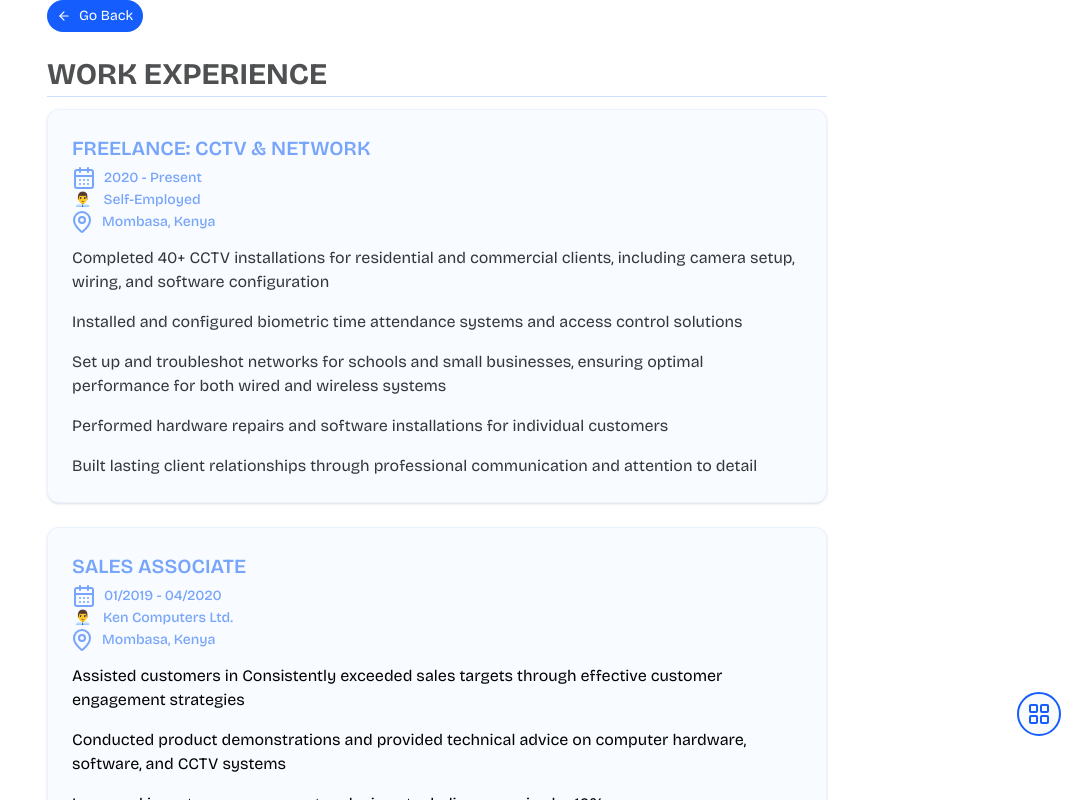
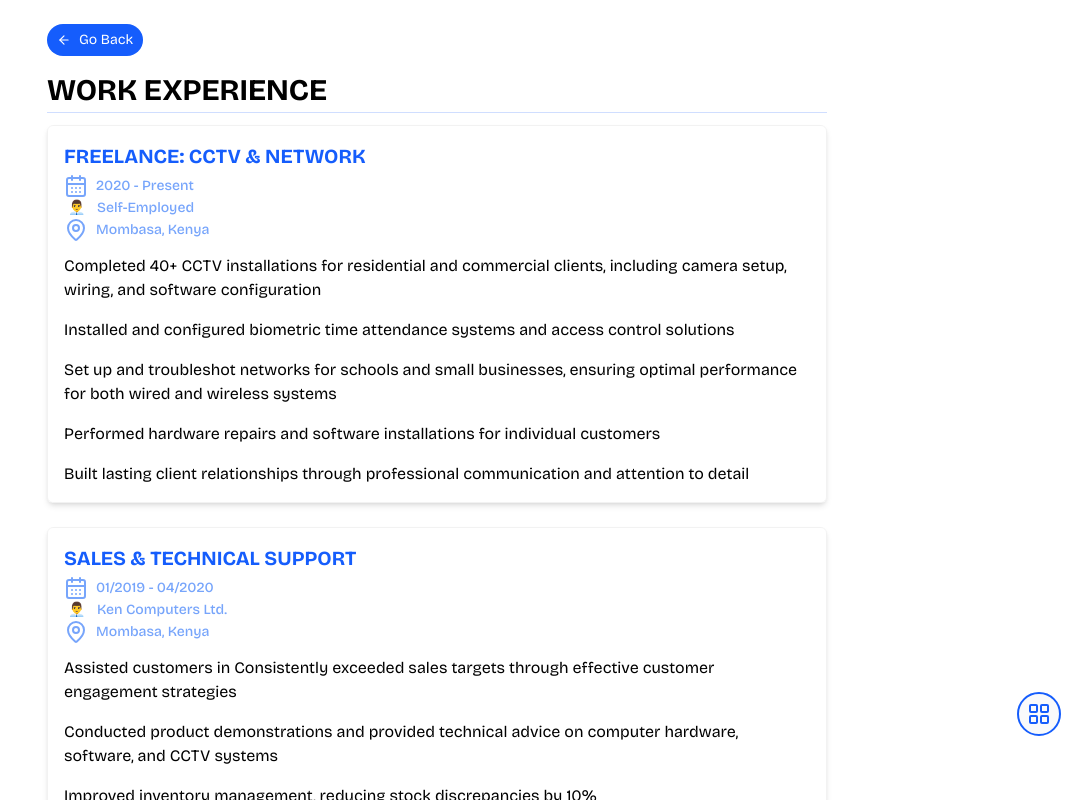
Before and after one commit to cmotanya/dev-portfolio, a Next.js app: page /resume in a window 1280 px wide. Shown: the top 800 px of the page, without its empty margins (203-1280 px from the left). Built offline with nearby package versions, Linux system fonts and the light colour scheme.

Commit message:
refactor: Integrate resume data structure and enhance Work Experience section in Resume component

```diff
--- /dev/null
+++ b/app/data/resume.tsx
@@ -0,0 +1,34 @@
+import { CalendarDays, MapPin } from "lucide-react";
+
+export const resumeCV = [
+  {
+    id: 1,
+    title: "FREELANCE: CCTV & Network",
+    company: "Self-Employed",
+    location: "Mombasa, Kenya",
+    date: "2020 - Present",
+    icon: { iconDate: <CalendarDays />, iconLocation: <MapPin /> },
+    description: [
+      "Completed 40+ CCTV installations for residential and commercial clients, including camera setup, wiring, and software configuration",
+      "Installed and configured biometric time attendance systems and access control solutions",
+      "Set up and troubleshot networks for schools and small businesses, ensuring optimal performance for both wired and wireless systems",
+      "Performed hardware repairs and software installations for individual customers",
+      "Built lasting client relationships through professional communication and attention to detail",
+    ],
+  },
+  {
+    id: 2,
+    title: "Sales & Technical Support",
+    company: "Ken Computers Ltd.",
+    location: "Mombasa, Kenya",
+    icon: { iconDate: <CalendarDays />, iconLocation: <MapPin /> },
+    date: " 01/2019 - 04/2020",
+    description: [
+      "Assisted customers in Consistently exceeded sales targets through effective customer engagement strategies",
+      "Conducted product demonstrations and provided technical advice on computer hardware, software, and CCTV systems",
+      "Improved inventory management, reducing stock discrepancies by 10%",
+      "Received recognition for exceptional customer service and satisfaction",
+      "Collaborated with team members to achieve collective sales goals",
+    ],
+  },
+];
--- a/app/resume/page.tsx
+++ b/app/resume/page.tsx
@@ -1,9 +1,10 @@
 "use client";
 
 import { cn } from "@/lib/utils";
-import { ArrowLeft, CalendarDays, MapPin } from "lucide-react";
+import { ArrowLeft } from "lucide-react";
 import { useRouter } from "next/navigation";
 import { useEffect, useState } from "react";
+import { resumeCV } from "../data/resume";
 
 export default function Resume() {
   const [isLoading, setIsLoading] = useState(true);
@@ -31,7 +32,7 @@ export default function Resume() {
     <section className="mx-auto">
       <button
         onClick={handleClick}
-        className="bg-primary text-background fixed z-50 -mt-6 flex items-center gap-2 rounded-full px-2.5 py-1.5 outline-offset-2 transition-all ease-in-out active:outline-2"
+        className="bg-primary text-background fixed z-50 flex items-center gap-2 rounded-full px-2.5 py-1.5 outline-offset-2 transition-all ease-in-out active:outline-2"
       >
         <ArrowLeft size={14} /> <span className="text-sm">Go Back</span>
       </button>
@@ -39,105 +40,48 @@ export default function Resume() {
       {/* Work Experience */}
       <div
         className={cn(
-          "transform-all mt-8 duration-300 ease-in-out",
+          "transform-all mt-12 duration-300 ease-in-out",
           isLoading ? "scale-[98%] blur-sm" : "blur-0 scale-100",
         )}
       >
-        <h2 className="border-primary/20 text-textColor/70 mb-3 border-b pb-1 text-3xl font-bold">
+        <h2 className="border-primary/20 mb-3 border-b pb-1 text-3xl font-bold">
           WORK EXPERIENCE
         </h2>
 
         {/* Freelance Experience */}
-        <div className="bg-secondary/5 border-secondary/10 mb-6 rounded-xl border p-6 shadow-sm transition-all duration-300 hover:shadow-md">
+        {resumeCV.map((item) => (
+          <div
+            key={item.id}
+            className="border-textColor/5 mb-6 rounded-md border p-4 shadow-md"
+          >
             <div className="flex flex-col justify-between gap-1">
-            <h3 className="text-secondary text-xl font-semibold whitespace-nowrap uppercase underline">
-              Freelance: CCTV & Network
+              <h3 className="text-primary text-xl font-bold whitespace-nowrap uppercase underline">
+                {item.title}
               </h3>
 
               <div className="text-sm">
                 <span className="text-secondary flex items-center gap-2 font-medium">
-                {" "}
-                <CalendarDays /> 2020 - Present
+                  {item.icon.iconDate} {item.date}
                 </span>
-              <span className="text-secondary ml-0.5 font-medium">
-                👨‍💼<span className="ml-3">Self-Employed</span>
-              </span>
-              <span className="text-secondary -ml-0.5 flex items-center gap-2 font-medium">
-                <MapPin /> Mombasa, Kenya
-              </span>
-            </div>
+
+                <div className="text-secondary -ml-2 font-medium">
+                  <span className="ml-3"> 👨‍💼 </span>
+                  <span className="ml-2">{item.company}</span>
                 </div>
 
-          <ul className="text-textColor/80 mt-3 space-y-4">
-            <li>
-              Completed 40+ CCTV installations for residential and commercial
-              clients, including camera setup, wiring, and software
-              configuration
-            </li>
-            <li>
-              Installed and configured biometric time attendance systems and
-              access control solutions
-            </li>
-            <li>
-              Set up and troubleshot networks for schools and small businesses,
-              ensuring optimal performance for both wired and wireless systems
-            </li>
-            <li>
-              Performed hardware repairs and software installations for
-              individual customers
-            </li>
-            <li>
-              Built lasting client relationships through professional
-              communication and attention to detail
-            </li>
-          </ul>
-        </div>
-
-        {/* Sales Associate */}
-        <div className="bg-secondary/5 border-secondary/10 mb-6 rounded-xl border p-6 shadow-sm transition-all duration-300 hover:shadow-md">
-          <div className="flex flex-col justify-between gap-1">
-            <h3 className="text-secondary text-xl font-semibold uppercase underline">
-              Sales Associate
-            </h3>
-
-            <div className="text-sm">
                 <span className="text-secondary flex items-center gap-2 font-medium">
-                {" "}
-                <CalendarDays />
-                01/2019 - 04/2020
-              </span>
-
-              <span className="text-secondary ml-0.5 font-medium">
-                👨‍💼<span className="ml-2"> Ken Computers Ltd.</span>
-              </span>
-
-              <span className="text-secondary -ml-0.5 flex items-center gap-2 font-medium">
-                <MapPin /> Mombasa, Kenya
+                  {item.icon.iconLocation} {item.location}
                 </span>
               </div>
             </div>
 
             <ul className="mt-3 space-y-4">
-            <li>
-              Assisted customers in Consistently exceeded sales targets through
-              effective customer engagement strategies
-            </li>
-            <li>
-              Conducted product demonstrations and provided technical advice on
-              computer hardware, software, and CCTV systems
-            </li>
-            <li>
-              Improved inventory management, reducing stock discrepancies by 10%
-            </li>
-            <li>
-              Received recognition for exceptional customer service and
-              satisfaction
-            </li>
-            <li>
-              Collaborated with team members to achieve collective sales goals
-            </li>
+              {item.description.map((desc, index) => (
+                <li key={index}>{desc}</li>
+              ))}
             </ul>
           </div>
+        ))}
       </div>
     </section>
   );
```
Lines whose indentation alone changed are shown as unchanged.
